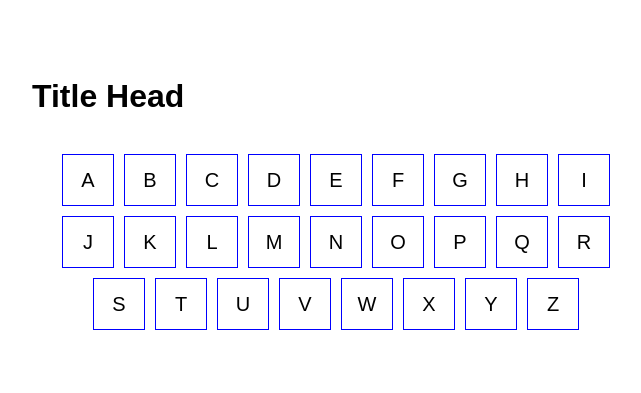
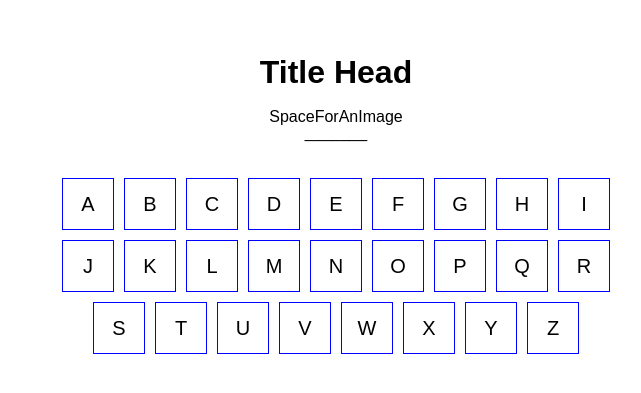
Before and after one commit to 1stNando/useStateSnowman, a React (Vite) app: page / in a window 1280 px wide. Shown: the part 187-580 px from the top of the page, without its empty margins (304-945 px from the left). Built offline with nearby package versions, Linux system fonts and the light colour scheme.

Commit message:
Styling basic unknown word box.

```diff
--- a/src/App.tsx
+++ b/src/App.tsx
@@ -1,6 +1,5 @@
 import React from 'react'
-
-//
+import step_7 from '/src/images/step_7.png'
 
 export function App() {
   // Space for code
@@ -8,6 +7,18 @@ export function App() {
   return (
     <main>
       <h1>Title Head</h1>
+      <span>SpaceForAnImage</span>
+      <section>
+        <ul className="unknown-word-box">
+          <li>_</li>
+          <li>_</li>
+          <li>_</li>
+          <li>_</li>
+          <li>_</li>
+          <li>_</li>
+          <li>_</li>
+        </ul>
+      </section>
       <ul className="alphabet-list">
         <li>A</li>
         <li>B</li>
--- a/src/index.scss
+++ b/src/index.scss
@@ -25,7 +25,24 @@ body {
   align-items: center;
 }
 
-h1 {
+main {
+  height: 100vh;
+  display: flex;
+  flex-direction: column;
+  align-items: center;
+  justify-content: center;
+}
+
+.unknown-word-box {
+  list-style: none;
+  margin: 0;
+  padding: 0;
+  display: flex;
+  justify-content: space-between;
+}
+.unknown-word li {
+  padding: 1px;
+  border: 1px solid black;
 }
 
 .alphabet-list {
```
